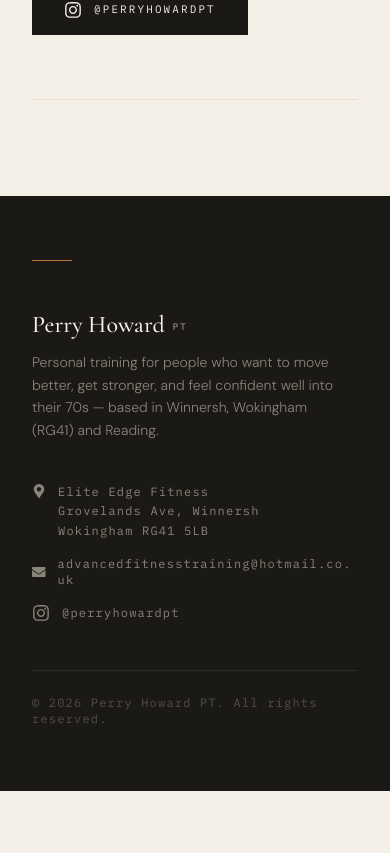
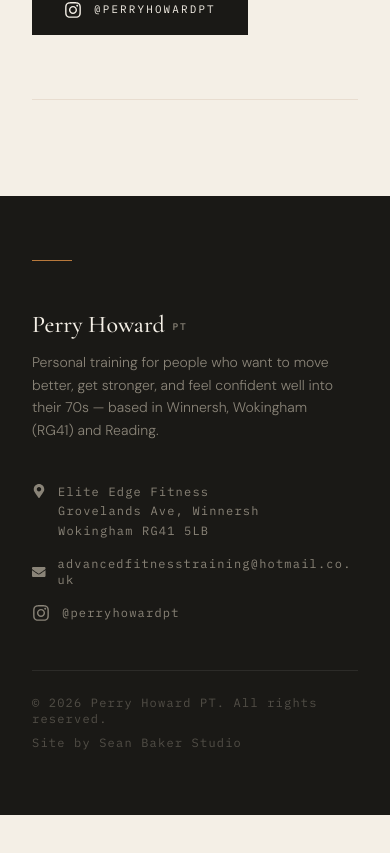
Before and after one commit to Seanb1997/Perry-Site-V2, a Next.js app: page / in a window 390 px wide. Shown: the part 7453-8306 px from the top of the page. Built offline with nearby package versions, Linux system fonts and the light colour scheme.

Commit message:
Footer credit: stack on mobile, side-by-side on desktop

```diff
--- a/app/components/Footer.tsx
+++ b/app/components/Footer.tsx
@@ -63,12 +63,21 @@ export default function Footer() {
 
         </div>
 
-        {/* Copyright */}
-        <div className="border-t pt-6" style={{ borderColor: 'rgba(255,255,255,0.08)' }}>
+        {/* Copyright + Agency credit */}
+        <div className="border-t pt-6 flex flex-col gap-2 sm:flex-row sm:justify-between sm:items-center" style={{ borderColor: 'rgba(255,255,255,0.08)' }}>
           {/* EDIT THIS TEXT: Copyright line */}
           <p className="font-plex text-xs tracking-widest" style={{ color: 'rgba(138,132,120,0.5)' }}>
             © 2026 Perry Howard PT. All rights reserved.
           </p>
+          <a
+            href="https://seanbakerstudio.co.uk/"
+            target="_blank"
+            rel="noopener noreferrer"
+            className="font-plex text-xs tracking-widest hover:opacity-75 transition-opacity"
+            style={{ color: 'rgba(138,132,120,0.5)' }}
+          >
+            Site by Sean Baker Studio
+          </a>
         </div>
 
       </div>
```
